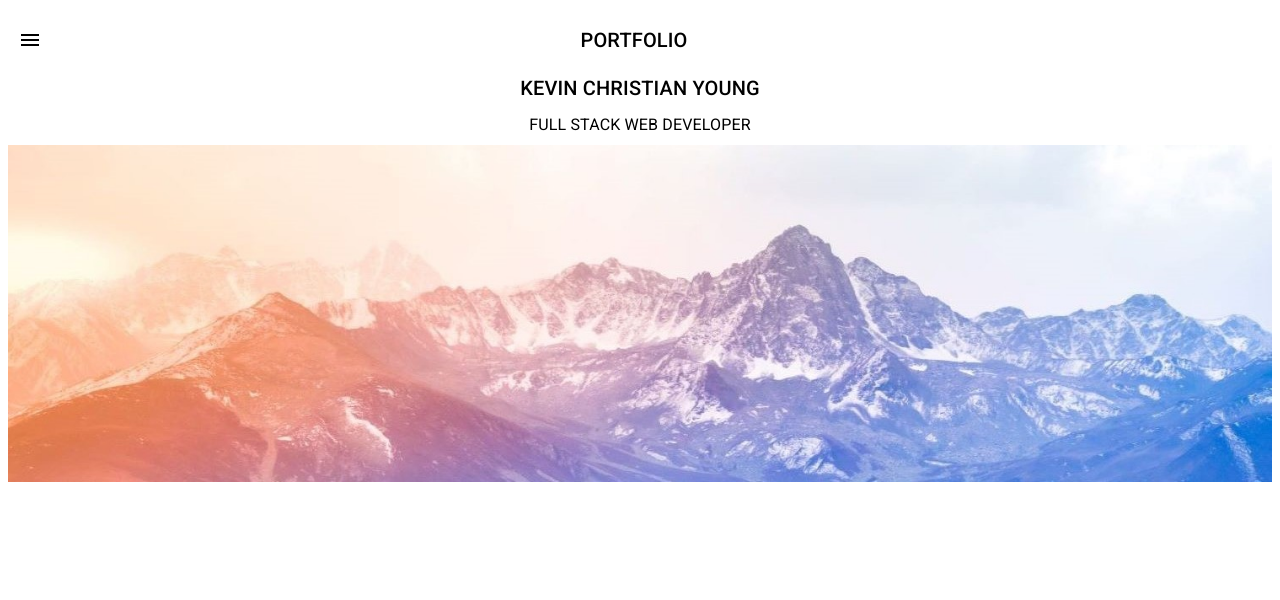
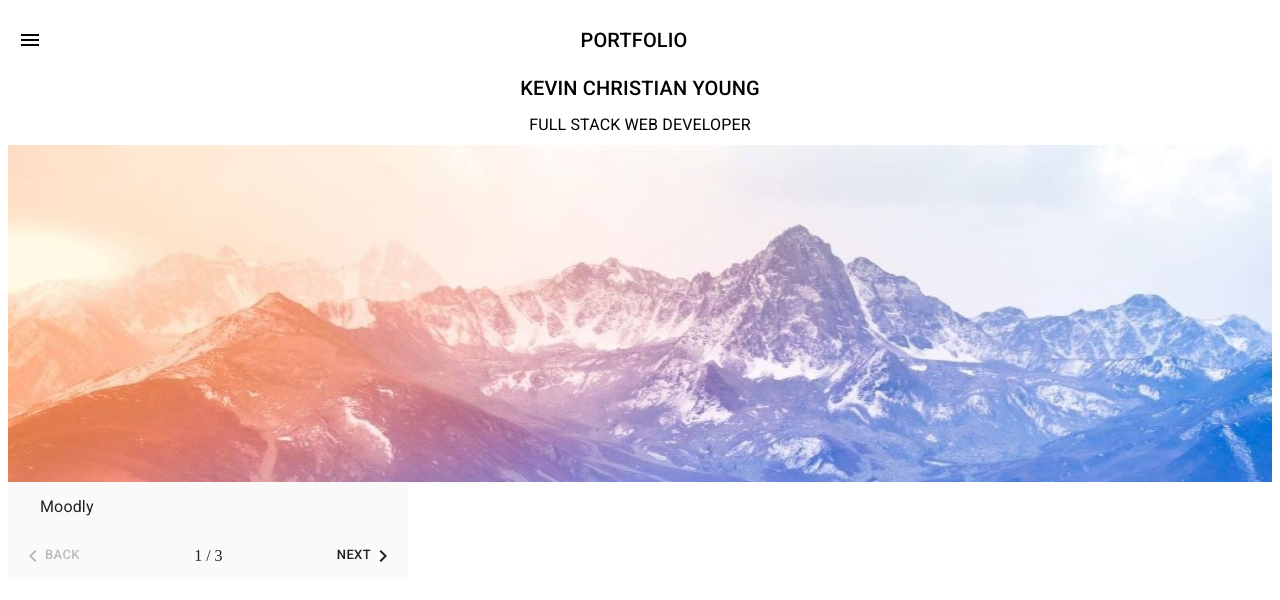
Before and after one commit to Paretooptimal22/Portfolio, a React (Create React App) app in the folder client/: page / in a window 1280 px wide. Shown: the top 600 px of the page. Built offline with nearby package versions, Linux system fonts and the light colour scheme.

Commit message:
added react-swipeable-views npm and made stepper

```diff
--- a/client/package.json
+++ b/client/package.json
@@ -12,7 +12,8 @@
     "react": "^16.12.0",
     "react-dom": "^16.12.0",
     "react-router-dom": "^5.1.2",
-    "react-scripts": "3.4.0"
+    "react-scripts": "3.4.0",
+    "react-swipeable-views": "^0.13.9"
   },
   "scripts": {
     "start": "react-scripts start",
--- /dev/null
+++ b/client/src/components/Stepper/Stepper.js
@@ -0,0 +1,94 @@
+import React from 'react'
+import { makeStyles, useTheme } from '@material-ui/core/styles'
+import MobileStepper from '@material-ui/core/MobileStepper'
+import Paper from '@material-ui/core/Paper'
+import Typography from '@material-ui/core/Typography'
+import Button from '@material-ui/core/Button'
+import KeyboardArrowLeft from '@material-ui/icons/KeyboardArrowLeft'
+import KeyboardArrowRight from '@material-ui/icons/KeyboardArrowRight'
+import SwipeableViews from 'react-swipeable-views'
+
+const projectSteps = [
+  {
+    label: 'Moodly',
+    imgPath: ''
+  },
+  {
+    label: 'Flake',
+    imgPath: ''
+  },
+  {
+    label: 'Werk',
+    imgPath: ''
+  }
+]
+
+const useStyles = makeStyles(theme => ({
+  root: {
+    maxWidth: 400,
+    flexGrow: 1,
+  },
+  header: {
+    display: 'flex',
+    alignItems: 'center',
+    height: 50,
+    paddingLeft: theme.spacing(4),
+    backgroundColor: theme.palette.background.default,
+  },
+  img: {
+    height: 255,
+    display: 'block',
+    maxWidth: 400,
+    overflow: 'hidden',
+    width: '100%',
+  },
+}))
+
+const Stepper = () => {
+  const classes = useStyles()
+  const theme = useTheme()
+  const [activeStep, setActiveStep] = React.useState(0)
+  const maxSteps = projectSteps.length
+
+  const handleNext = () => {
+    setActiveStep(prevActiveStep => prevActiveStep + 1);
+  }
+
+  const handleBack = () => {
+    setActiveStep(prevActiveStep => prevActiveStep - 1);
+  }
+
+  const handleStepChange = step => {
+    setActiveStep(step);
+  }
+
+  return (
+    <div className={classes.root}>
+      <Paper square elevation={0} className={classes.header}>
+        <Typography>{projectSteps[activeStep].label}</Typography>
+      </Paper>
+      <MobileStepper
+        steps={maxSteps}
+        position="static"
+        variant="text"
+        activeStep={activeStep}
+        nextButton={
+          <Button size="small" onClick={handleNext} disabled={activeStep === maxSteps - 1}>
+            Next
+            {theme.direction === 'rtl' ? <KeyboardArrowLeft /> : <KeyboardArrowRight />}
+          </Button>
+        }
+        backButton={
+          <Button size="small" onClick={handleBack} disabled={activeStep === 0}>
+            {theme.direction === 'rtl' ? <KeyboardArrowRight /> : <KeyboardArrowLeft />}
+            Back
+          </Button>
+        }
+      />
+    </div>
+  )
+
+
+}
+
+export default Stepper
--- /dev/null
+++ b/client/src/components/Stepper/index.js
@@ -0,0 +1 @@
+export { default } from './Stepper.js'
--- a/client/src/pages/Home/Home.js
+++ b/client/src/pages/Home/Home.js
@@ -7,6 +7,7 @@ import {
 } from '@material-ui/core'
 import Nav from '../../components/Nav'
 import Jumbotron from '../../components/Jumbotron'
+import Stepper from '../../components/Stepper'
 
 const useStyles = makeStyles(theme => ({
   root: {
@@ -39,7 +40,9 @@ const Home = () => {
       <Grid item xs={12}>
         <Jumbotron />
       </Grid>
-
+      <Grid item xs={12}>
+        <Stepper />
+      </Grid>
     </Grid>
 
   )
```
Also changed, not shown: 1 other file (tests, documents, lock files or other folders).
